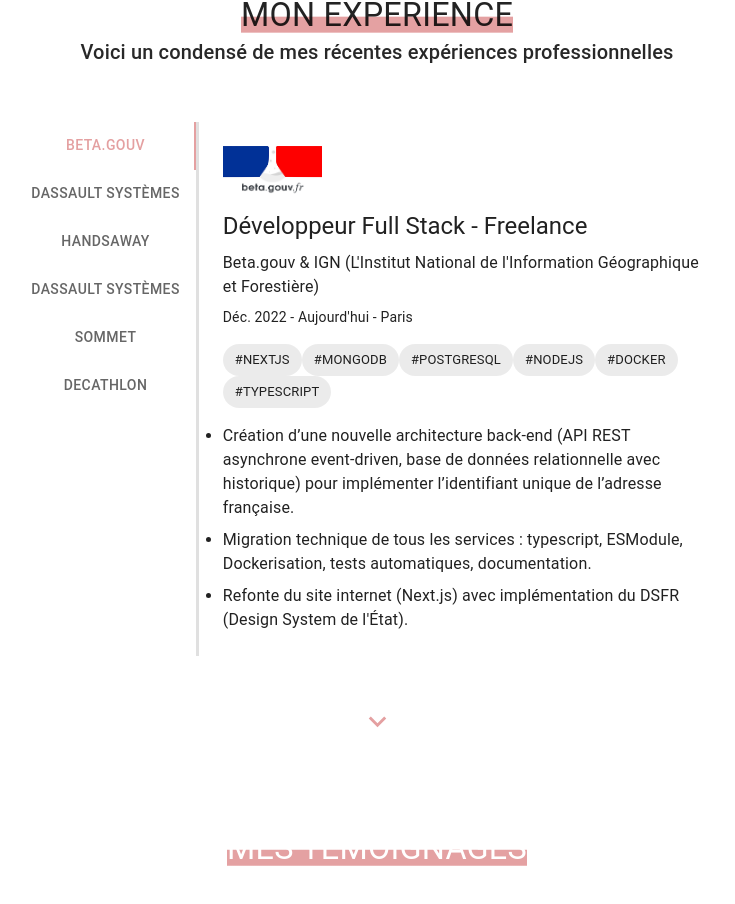
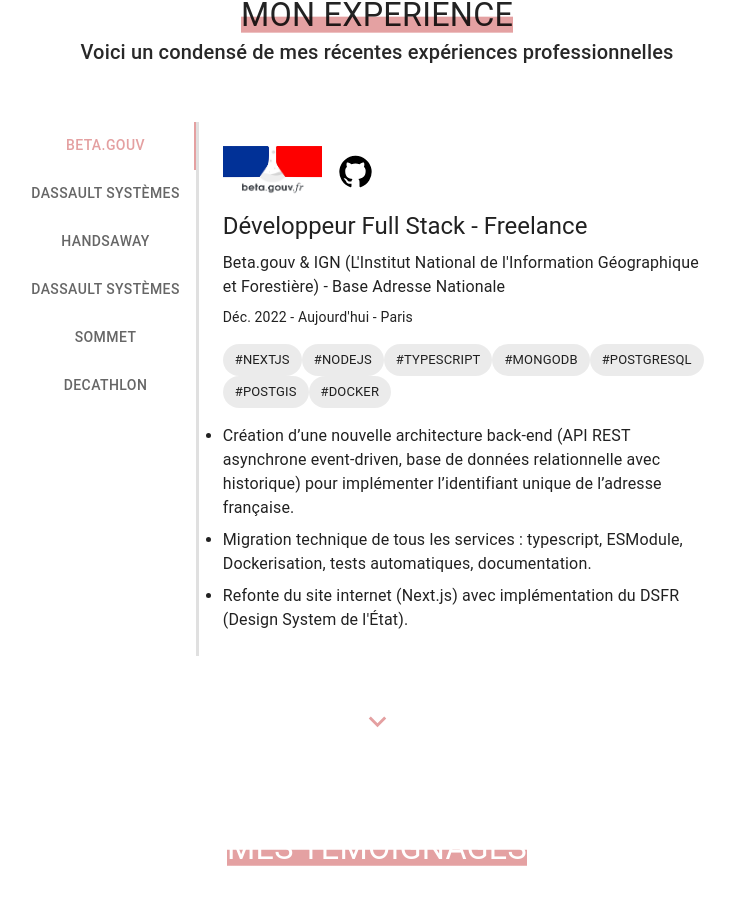
Before and after one commit to antoineludeau/portfolio, a React (Create React App) app: page / in a window 1280 px wide. Shown: the part 4187-5091 px from the top of the page, without its empty margins (263-998 px from the left). Built offline with nearby package versions, Linux system fonts and the light colour scheme.

Commit message:
Added job company and github links

```diff
--- a/src/components/molecules/job-card.tsx
+++ b/src/components/molecules/job-card.tsx
@@ -1,6 +1,9 @@
 import Grid from "@mui/material/Grid";
 import Typography from "@mui/material/Typography";
 import Chip from "@mui/material/Chip";
+import IconButton from "@mui/material/IconButton";
+import Link from "@mui/material/Link";
+import GitHubIcon from "@mui/icons-material/GitHub";
 
 interface JobCardProps {
   logo: string;
@@ -9,6 +12,10 @@ interface JobCardProps {
   subtitle2: string;
   technos?: string[];
   descriptionItems: string[];
+  links?: {
+    company?: string;
+    github?: string;
+  };
 }
 
 export const JobCard = ({
@@ -18,6 +25,7 @@ export const JobCard = ({
   subtitle2,
   technos,
   descriptionItems,
+  links,
 }: JobCardProps) => {
   return (
     <Grid
@@ -29,7 +37,29 @@ export const JobCard = ({
       maxWidth="500px"
     >
       <Grid item>
-        <img height="50" src={logo} alt={`${title}-logo`} />
+        <Grid
+          container
+          direction="row"
+          spacing={1}
+          alignItems="top"
+          justifyContent="left"
+          maxWidth="500px"
+        >
+          <Grid item>
+            <Link href={links?.company} target="_blank" rel="noreferrer">
+              <img height="50" src={logo} alt={`${title}-logo`} />
+            </Link>
+          </Grid>
+          {links?.github && (
+            <Grid item>
+              <Link href={links?.github} target="_blank" rel="noreferrer">
+                <IconButton aria-label="github icon button">
+                  <GitHubIcon fontSize="large" sx={{ color: "black" }} />
+                </IconButton>
+              </Link>
+            </Grid>
+          )}
+        </Grid>
       </Grid>
       <Grid item>
         <Typography variant="h5" component="div">
--- a/src/components/organisms/jobs-section.tsx
+++ b/src/components/organisms/jobs-section.tsx
@@ -18,21 +18,26 @@ const jobs = [
     logo: BetaGouv,
     company: "Beta.gouv",
     title: "Développeur Full Stack - Freelance",
-    subtitle: "Beta.gouv & IGN (L'Institut National de l'Information Géographique et Forestière)",
+    subtitle: "Beta.gouv & IGN (L'Institut National de l'Information Géographique et Forestière) - Base Adresse Nationale",
     subtitle2: "Déc. 2022 - Aujourd'hui - Paris",
     technos: [
       "#NEXTJS",
+      "#NODEJS",
+      "#TYPESCRIPT",
       "#MONGODB",
       "#POSTGRESQL",
-      "#NODEJS",
+      "#POSTGIS",
       "#DOCKER",
-      "#TYPESCRIPT",
     ],
     descriptionItems: [
       `Création d’une nouvelle architecture back-end (API REST asynchrone event-driven, base de données relationnelle avec historique) pour implémenter l’identifiant unique de l’adresse française.`,
       `Migration technique de tous les services : typescript, ESModule, Dockerisation, tests automatiques, documentation.`,
       `Refonte du site internet (Next.js) avec implémentation du DSFR (Design System de l'État).`,
     ],
+    links: {
+      company: "https://beta.gouv.fr/",
+      github: "https://github.com/BaseAdresseNationale"
+    }
   },
   {
     logo: DassaultSystemesLogo,
@@ -59,6 +64,9 @@ const jobs = [
       `Mise en place du déploiement d'un micro-service (Amazon S3 local)
       pour l'amélioration de l'environnement local de tous les developpeurs de l'entreprise.`,
     ],
+    links: {
+      company: "https://home.by.me/fr/",
+    }
   },
   {
     logo: HandsawayLogo,
@@ -72,6 +80,9 @@ const jobs = [
       `Création de nouvelles routes et amélioration des routes existantes selon les besoins du front-end.`,
       `Gestion de la base de données sur AWS.`,
     ],
+    links: {
+      company: "https://www.handsaway.fr/",
+    }
   },
   {
     logo: DassaultSystemesLogo,
@@ -86,6 +97,9 @@ const jobs = [
       `Expertise technique auprès des clients sur le process liés aux données et
       à l'intégration de l'API.`,
     ],
+    links: {
+      company: "https://home.by.me/fr/",
+    }
   },
   {
     logo: SommetLogo,
@@ -113,6 +127,9 @@ const jobs = [
       avec de nombreux fournisseurs.`,
       `Proposition et création complète d’un produit de la gamme qui est vendu en magasin depuis mai 2016.`,
     ],
+    links: {
+      company: "https://www.olaian.fr/",
+    }
   },
 ];
 
@@ -178,6 +195,7 @@ export const JobsSection = () => {
                 subtitle2={job.subtitle2}
                 technos={job.technos}
                 descriptionItems={job.descriptionItems}
+                links={job.links}
               ></JobCard>
             </TabPanel>
           ))}
```
